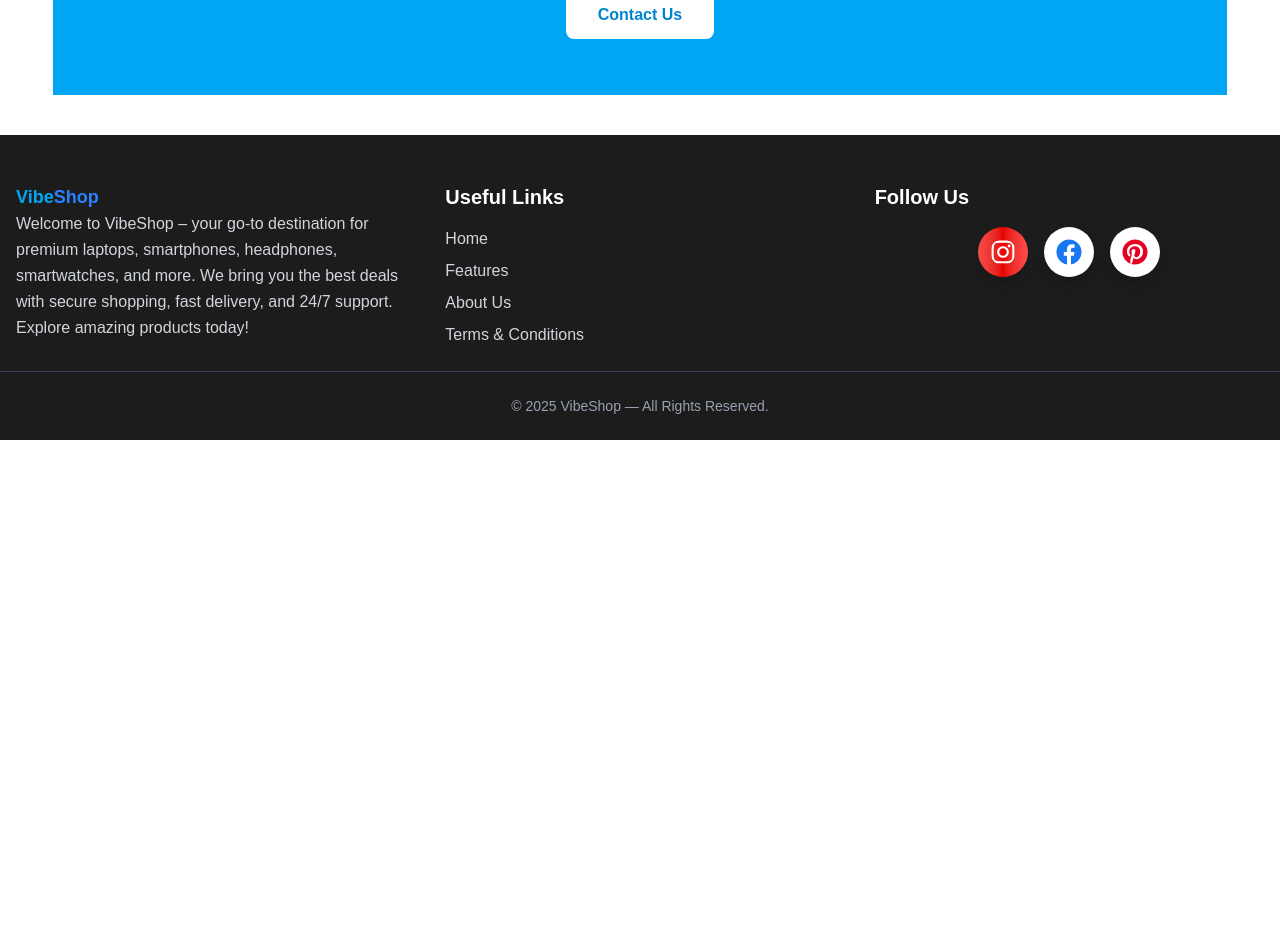
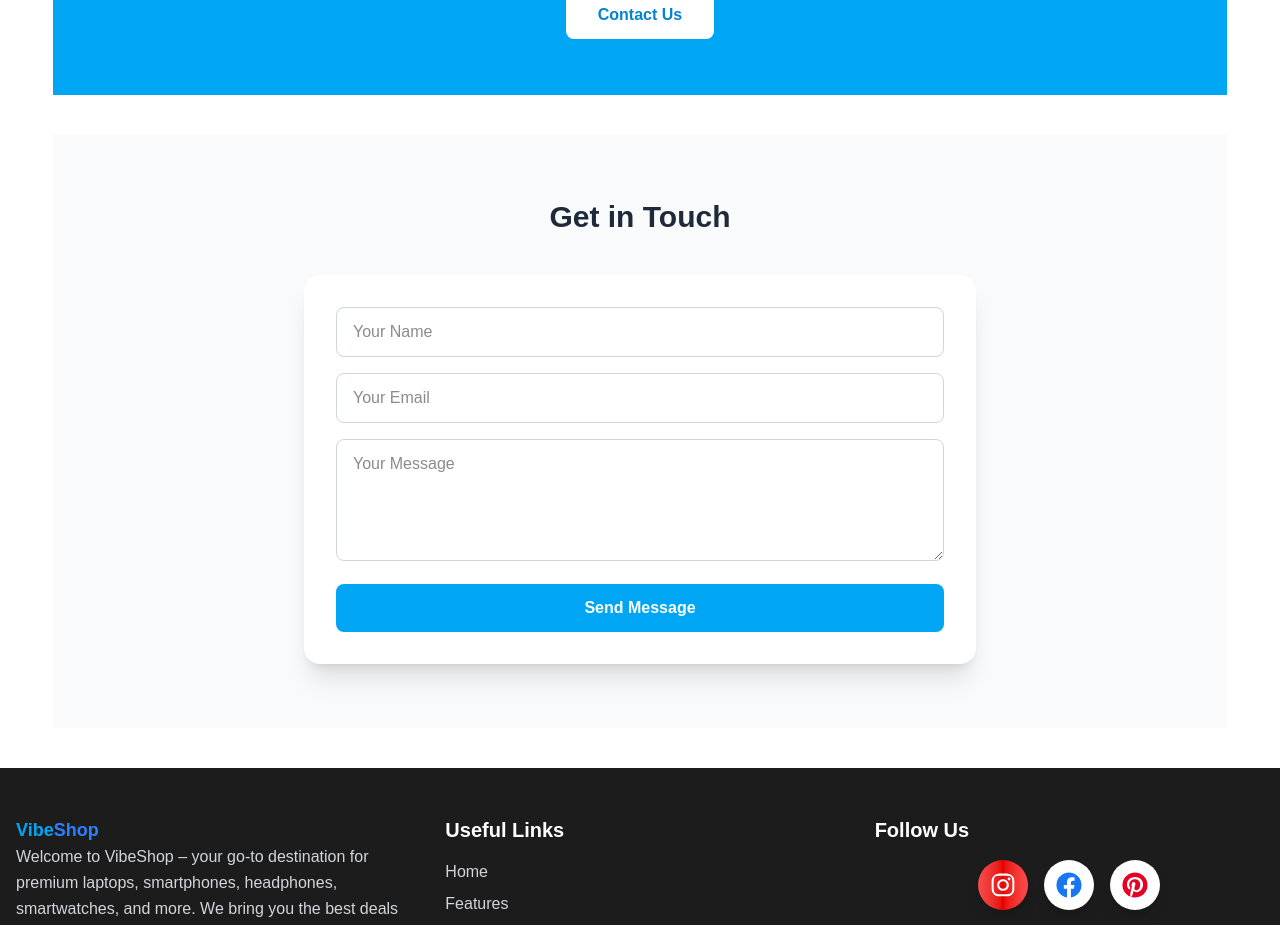
Before and after one commit to evrahimhasan/vibe-shop-next, a Next.js app: page / in a window 1280 px wide. Shown: the part 3340-4265 px from the top of the page. Before the commit the page ends 3780 px from the top, so only its background shows below. Built offline with nearby package versions, Linux system fonts and the light colour scheme.

Commit message:
added contact section

```diff
--- a/src/app/page.jsx
+++ b/src/app/page.jsx
@@ -1,4 +1,5 @@
 import Banner from "@/components/Banner";
+import Contact from "@/components/Contact";
 import CTA from "@/components/CTA";
 import Features from "@/components/Features";
 import ProductsPreview from "@/components/ProductsPreview";
@@ -15,6 +16,7 @@ export default function Home() {
       <Testimonials></Testimonials>
       <Features></Features>
       <CTA></CTA>
+      <Contact></Contact>
     </div>
   );
 }
--- /dev/null
+++ b/src/components/Contact.jsx
@@ -0,0 +1,41 @@
+import React from 'react';
+
+const Contact = () => {
+    return (
+        <section id="contact" className="py-16 px-4 bg-gray-50">
+            <div className="max-w-5xl mx-auto">
+                <h2 className="text-3xl font-bold text-center mb-10 text-gray-800">
+                    Get in Touch
+                </h2>
+
+                <div className="bg-white rounded-2xl shadow-xl p-8 max-w-2xl mx-auto">
+                    <form className="space-y-4">
+                        <input
+                            type="text"
+                            placeholder="Your Name"
+                            className="w-full border border-gray-300 rounded-lg px-4 py-3 focus:ring-2 focus:ring-sky-400 outline-none"
+                        />
+
+                        <input
+                            type="email"
+                            placeholder="Your Email"
+                            className="w-full border border-gray-300 rounded-lg px-4 py-3 focus:ring-2 focus:ring-sky-400 outline-none"
+                        />
+
+                        <textarea
+                            rows="4"
+                            placeholder="Your Message"
+                            className="w-full border border-gray-300 rounded-lg px-4 py-3 focus:ring-2 focus:ring-sky-400 outline-none"
+                        ></textarea>
+
+                        <button className="w-full bg-sky-500 text-white py-3 rounded-lg font-semibold hover:bg-sky-600 transition">
+                            Send Message
+                        </button>
+                    </form>
+                </div>
+            </div>
+        </section>
+    );
+};
+
+export default Contact;
```
